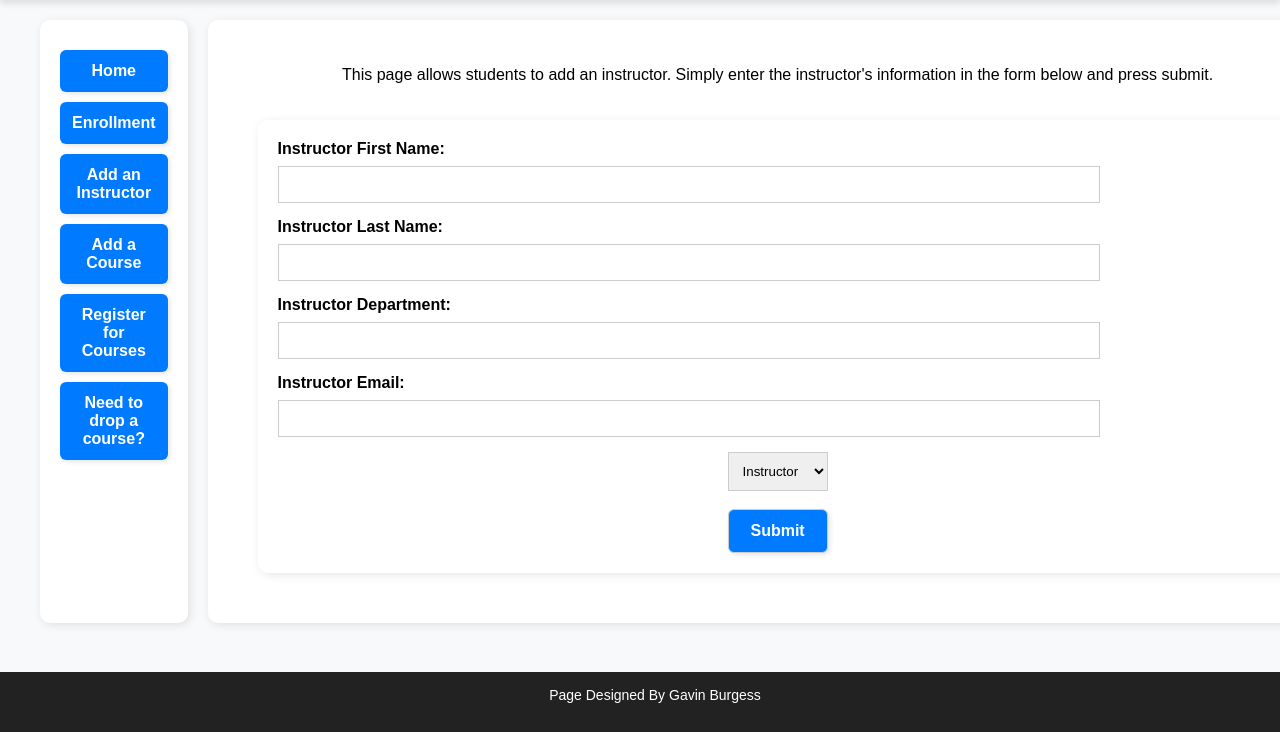
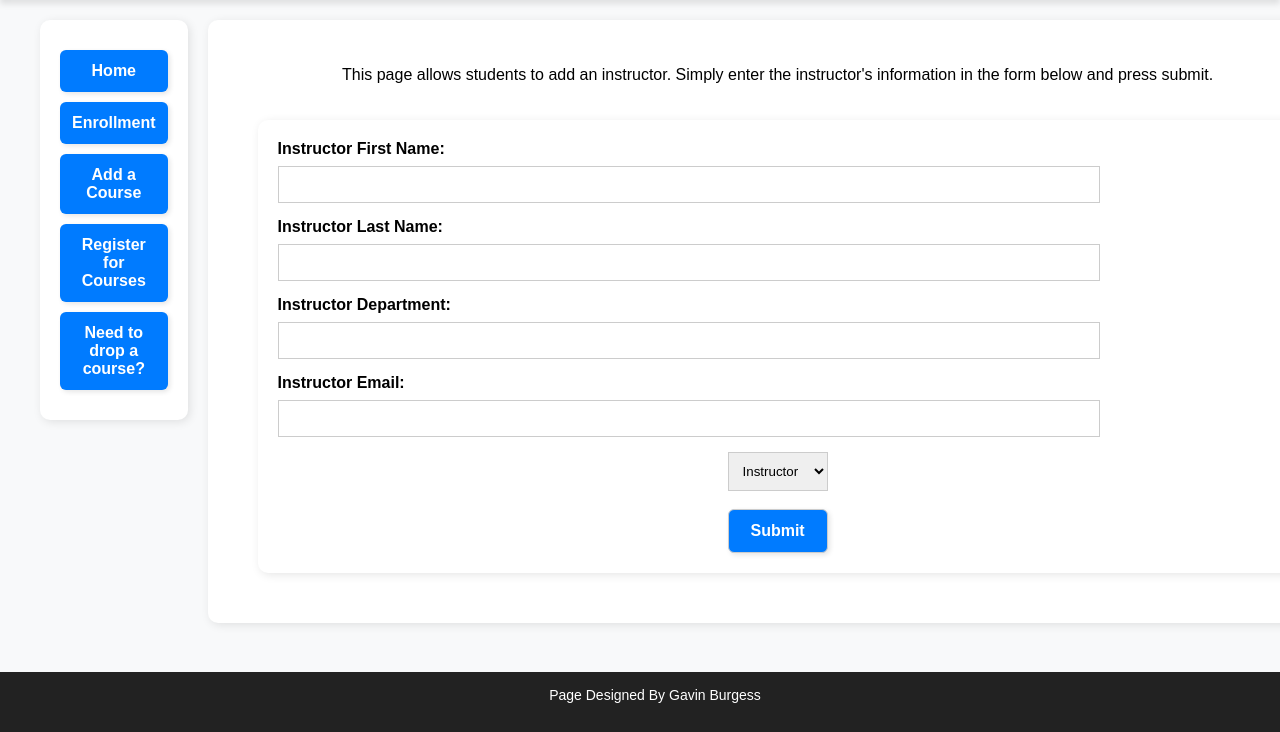
Before and after one commit to stanleyLogan/Web-design-Project, a PHP site: page /addinstructor.html in a window 1280 px wide; the page is wider, and only the part inside the window is pictured. Shown: the part 68-800 px from the top of that part. Run offline with PHP 8.4, Linux system fonts and the light colour scheme.

Commit message:
Add files via upload

```diff
--- a/addinstructor.html
+++ b/addinstructor.html
@@ -13,12 +13,11 @@
     <div class = "container">
       <nav>
         <ul>
-          <li><a href="#home">Home</a></li>
+          <li><a href="index.html">Home</a></li>
           <li><a href="#news">Enrollment</a></li>
-          <li><a href="#contact">Add an Instructor</a></li>
           <li><a href="#about">Add a Course</a></li>
           <li><a href="#about">Register for Courses</a></li>
-          <li><a href="#about">Need to drop a course?</a></li>
+          <li><a href="dropcourse.html">Need to drop a course?</a></li>
         </ul>
       </nav>
 
--- a/addinstructorstyle.css
+++ b/addinstructorstyle.css
@@ -30,6 +30,7 @@ header {
 /* Navigation Bar */
 nav {
     width: 220px;
+    height: 90%;
     background: #ffffff; /* White for contrast */
     padding: 20px;
     border-radius: 10px; /* Soft rounded edges */
--- a/dropcourse.html
+++ b/dropcourse.html
@@ -13,12 +13,11 @@
     <div class = "container">
         <nav>
           <ul>
-            <li><a href="#home">Home</a></li>
+            <li><a href="index.html">Home</a></li>
             <li><a href="#news">Enrollment</a></li>
-            <li><a href="#contact">Add an Instructor</a></li>
+            <li><a href="addinstructor.html">Add an Instructor</a></li>
             <li><a href="#about">Add a Course</a></li>
             <li><a href="#about">Register for Courses</a></li>
-            <li><a href="#about">Need to drop a course?</a></li>
           </ul>
         </nav>
 
--- a/dropcoursestyle.css
+++ b/dropcoursestyle.css
@@ -29,7 +29,9 @@ header {
 
 /* Navigation Bar */
 nav {
+  position: left;
   width: 220px;
+  height: 90%;
   background: #ffffff; /* White for contrast */
   padding: 20px;
   border-radius: 10px; /* Soft rounded edges */
@@ -64,7 +66,6 @@ nav a:hover {
   background-color: #0056b3;
   transform: scale(1.05); /* Slight enlarge effect */
 }
-
 
 .form-container {
   display: flex;
```
